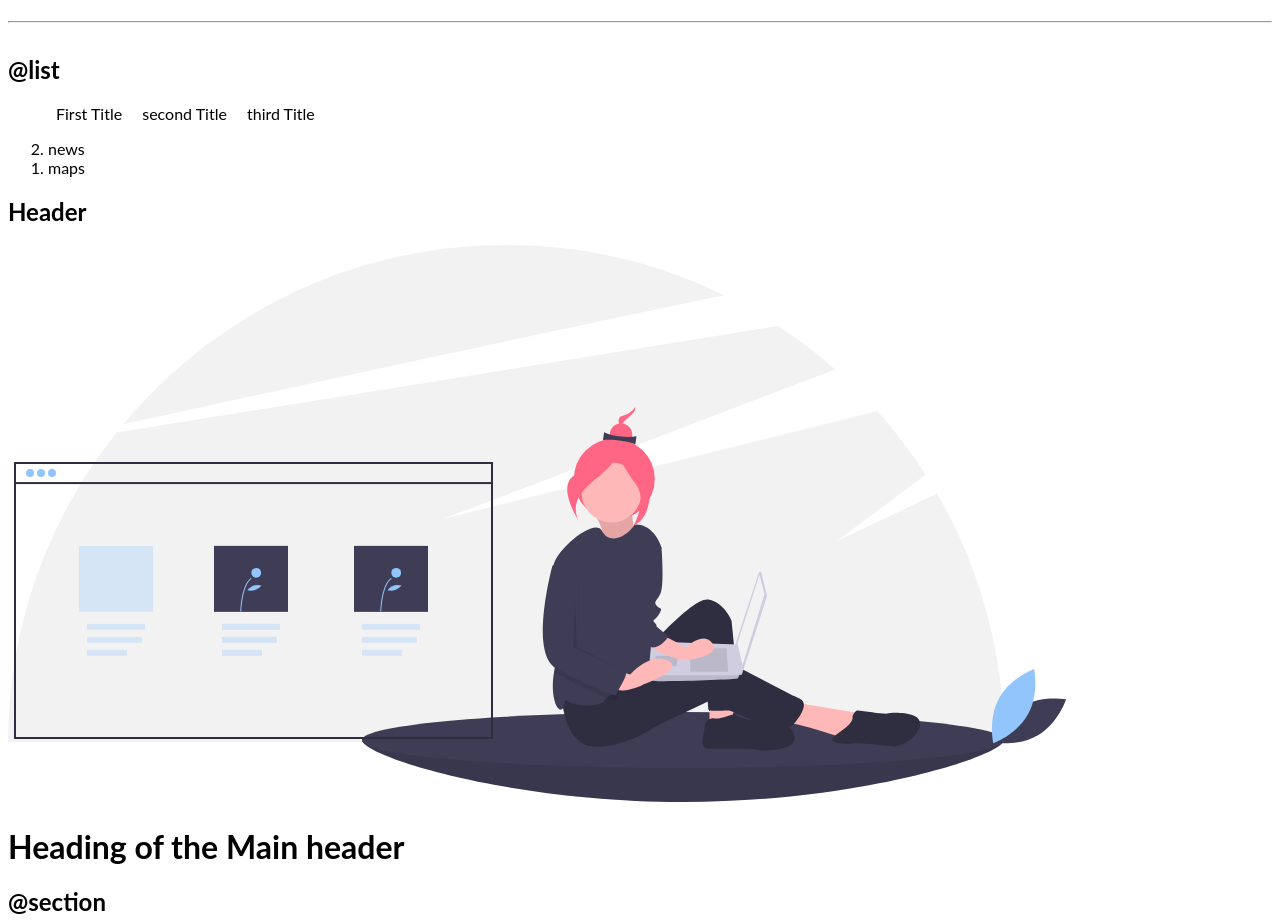
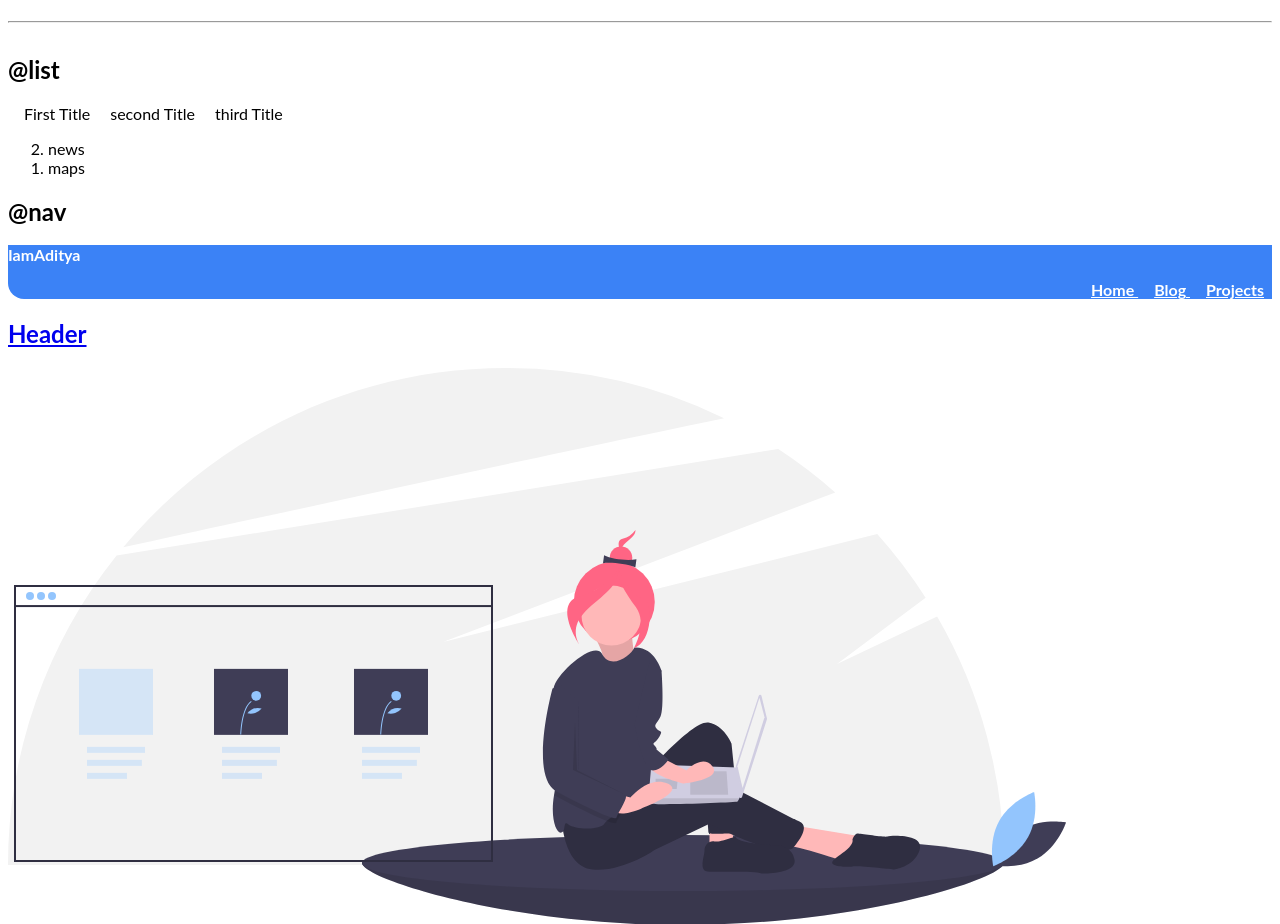
Before and after one commit to adityeah99/Lesson-3-HTML5, a plain HTML site: page index.html in a window 1280 px wide. Shown: the part 740-1664 px from the top of the page. Drawn offline with Linux system fonts and the light colour scheme.

Commit message:
navigation done

```diff
--- a/index.html
+++ b/index.html
@@ -36,7 +36,7 @@
 
     <hr>
 <h2>@list</h2>
-<ul>
+<ul class= list-no-bullet >
     <li class= list-no-bullet>First Title </li>
     <li class= list-no-bullet>second Title</li>
     <li class= list-no-bullet>third Title</li>
@@ -48,7 +48,31 @@
 
         </ol>
 
+
+<h2>@nav</h2>
+
+<nav class="navigation container">
+<div class="nav-brand">IamAditya </div>
+
+<ul class="list-no-bullet-navpills">
+
+    <li class="list-no-bullet">
+        <a class="link link-active" href ="/">Home
+
+        </li>
+    <li class="list-no-bullet">
+        <a class="link link-active" href ="/">Blog
+        </li>
+    <li class="list-no-bullet">
+        <a class="link link-active"href ="/">Projects
+        </li>
+
+</ul>
+</nav>
+
     <h2>Header</h2>
+
+
 
     <header>
         <img src="images/header.svg">
--- a/style.css
+++ b/style.css
@@ -43,3 +43,24 @@ hr{
     display: inline;
     padding: 0rem 0.5rem
 }
+
+.navigation{
+    background-color: var(--primarycolor);
+    color:white;
+    border-bottom-left-radius: 1rem;
+}
+.navigation .link {
+    color:white;
+}
+
+
+
+.navigation .list-no-bullet-navpills{
+        text-align: right;
+}
+.navigation .nav-brand{
+    font-weight: bold;
+}
+.navigation .link-active{
+    font-weight: bold;
+}
```
